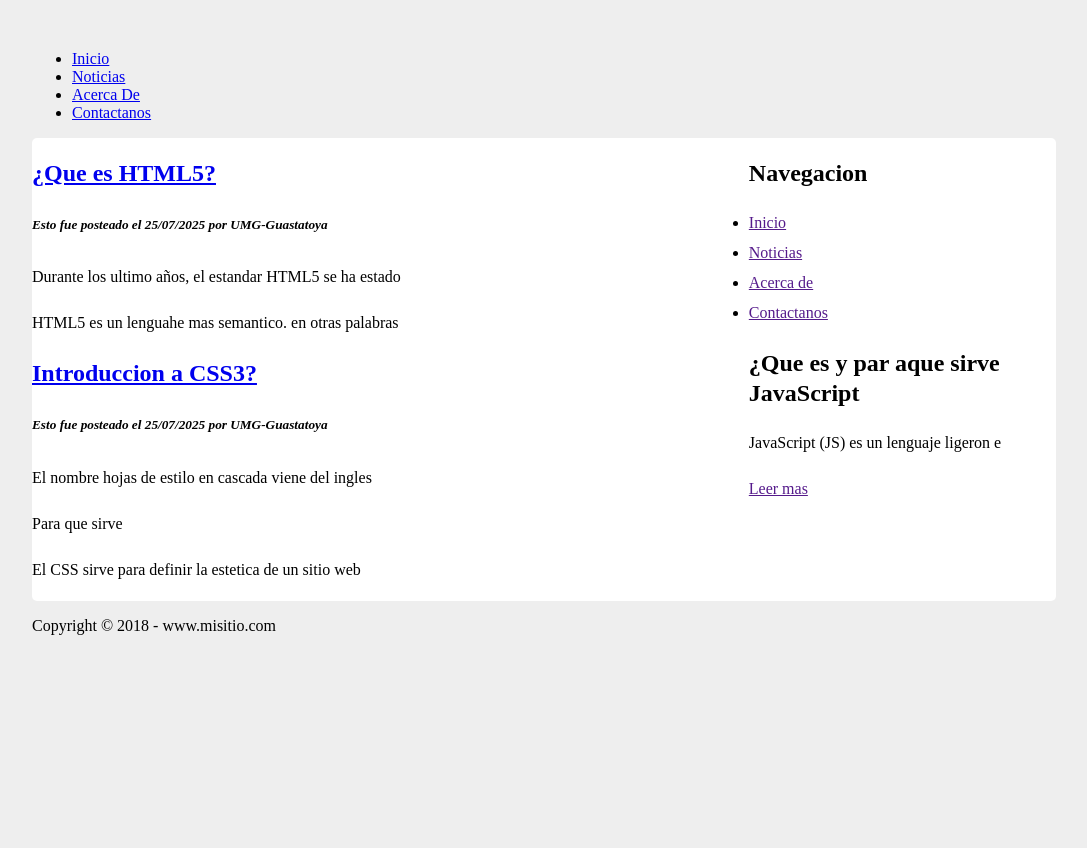
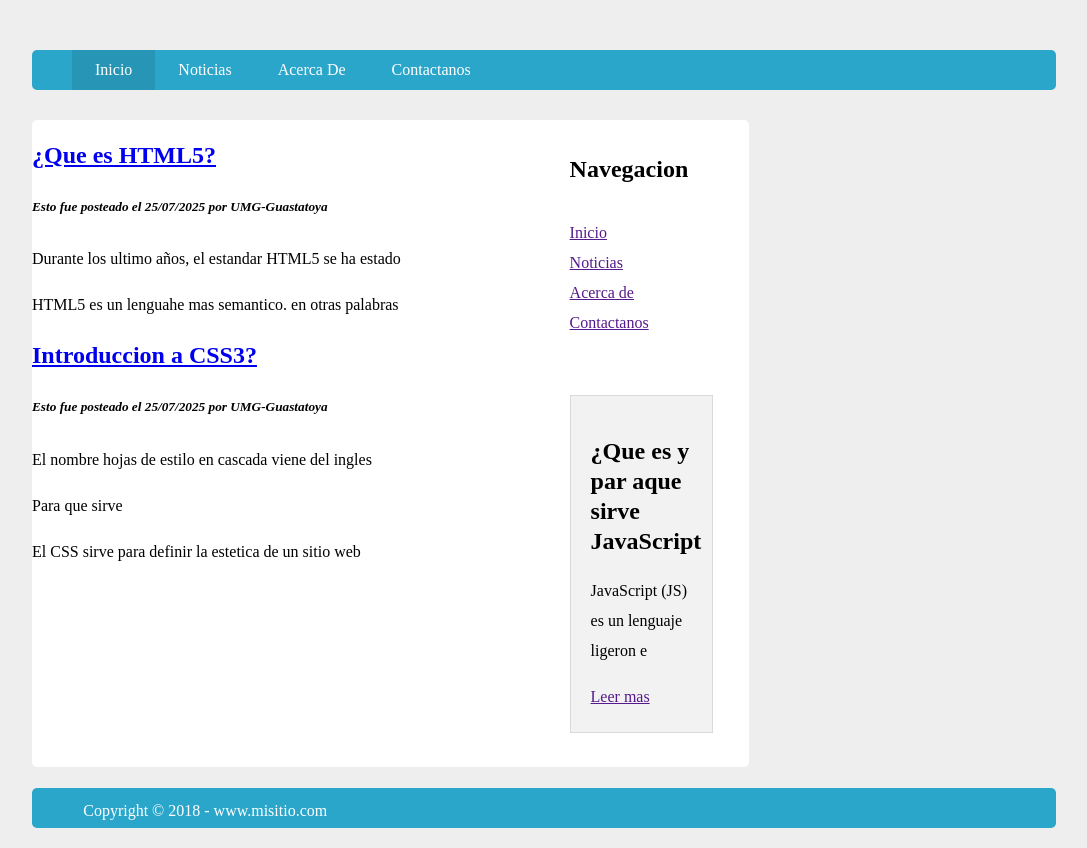
Before and after one commit to Josuemart555/WebPageHtml-CSS3, a plain HTML site: page View/index.html in a window 1280 px wide. Shown: the whole page, without its empty margins (96-1183 px from the left). Before the commit the page ends 800 px from the top, so only its background shows below. Drawn offline with Linux system fonts and the light colour scheme.

Commit message:
tercer commit

```diff
--- a/Content/estilo1.css
+++ b/Content/estilo1.css
@@ -17,3 +17,103 @@ body {
     width: 70%;
     float: left;
 }
+
+.pageHeader nav {
+    background: #2BA6CB;
+    height: 40px;
+    line-height: 30px;
+    margin: 0 auto 30px auto;
+    text-align: center;
+    border-radius: 5px;
+    -moz-border-radius: 5px;
+    -webkit-border-radius: 5px;
+}
+
+.pageHeader nav ul {
+    margin: 0 auto;
+}
+
+.pageHeader nav ul li {
+    float: left;
+    display: inline;
+}
+
+.pageHeader nav a:link, .pageHeader nav a:visited {
+    color: #FFF;
+    display: inline-block;
+    height: 30px;
+    padding: 5px 23px;
+    text-decoration: none;
+}
+
+.pageHeader nav a:hover, .pageHeader nav a:active,
+
+.pageHeader nav .active a:link, .pageHeader nav .active a:visited {
+    background: #2795B6;
+    color: #fff;
+}
+
+.Main {
+    width: 70%;
+    float: left;
+}
+
+.Top {
+    margin-bottom: 3%;
+}
+
+.content {
+    width: 70%;
+    float: left;
+}
+
+.top-sidebar {
+    width: 20%;
+    float: left;
+    margin-left: 2%;
+    padding: 2% 3%;
+    margin-bottom: 2%;
+}
+
+.navigation {
+    display: block;
+    list-style-position: inside;
+    list-style-type: none;
+    margin: 0;
+    padding: 0.875em 0;
+}
+
+.bottom-sidebar {
+    width: 20%;
+    float: left;
+    margin-left: 2%;
+    padding: 2% 3%;
+}
+
+.featured {
+    background: none repeat scroll 0 0 #f2f2f2;
+    border-color: #d9d9d9;
+    border-style: solid;
+    border-width: 1px;
+    margin-bottom: 1.25em;
+    padding: 1.25em;
+}
+
+.pageFooter {
+    width: 100%;
+    height: 40px;
+    line-height: 5px;
+    float: left;
+    margin-top: 2%;
+    margin-bottom: 2%;
+    background-color: #2BA6CB;
+    border-radius: 5px;
+    -moz-border-radius: 5px;
+    -webkit-border-radius: 5px;
+    color: #FFF;
+}
+
+.pageFooter p {
+    width: 90%;
+    margin: 2% auto;
+}
```
